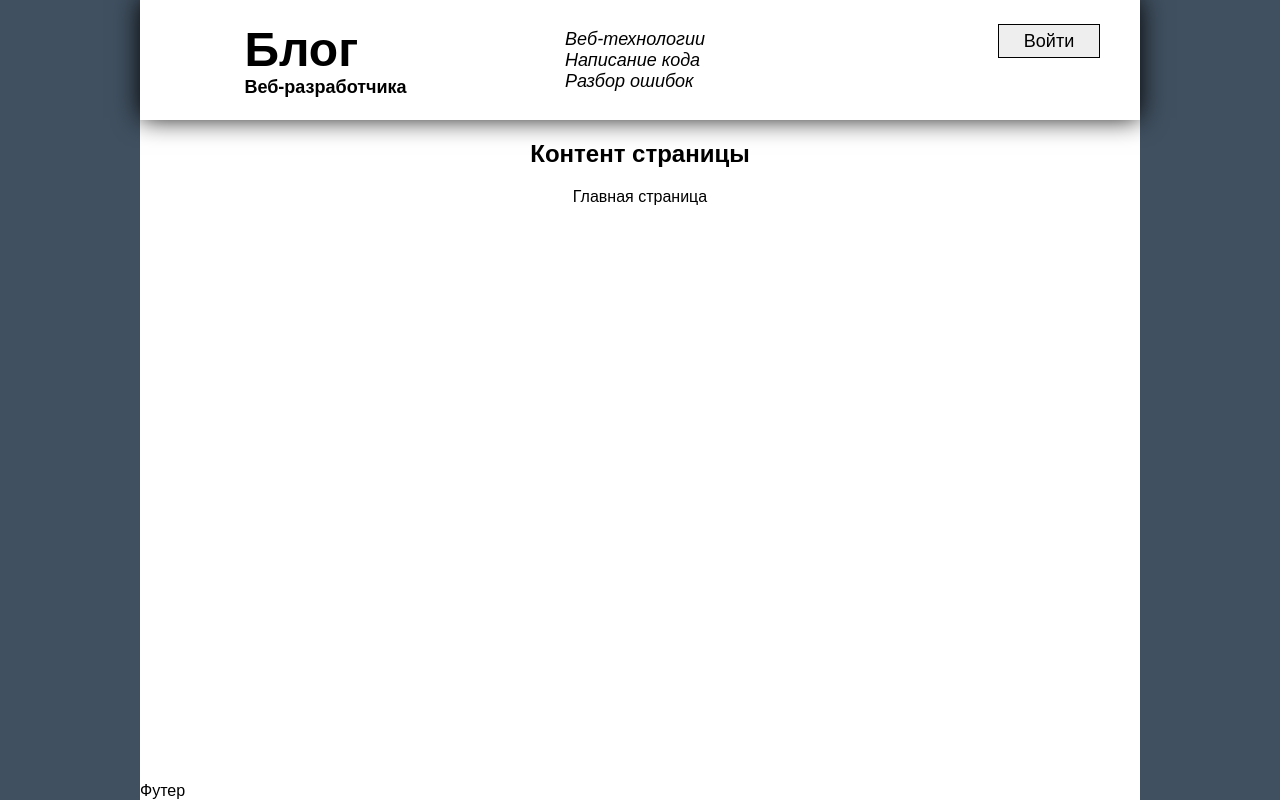
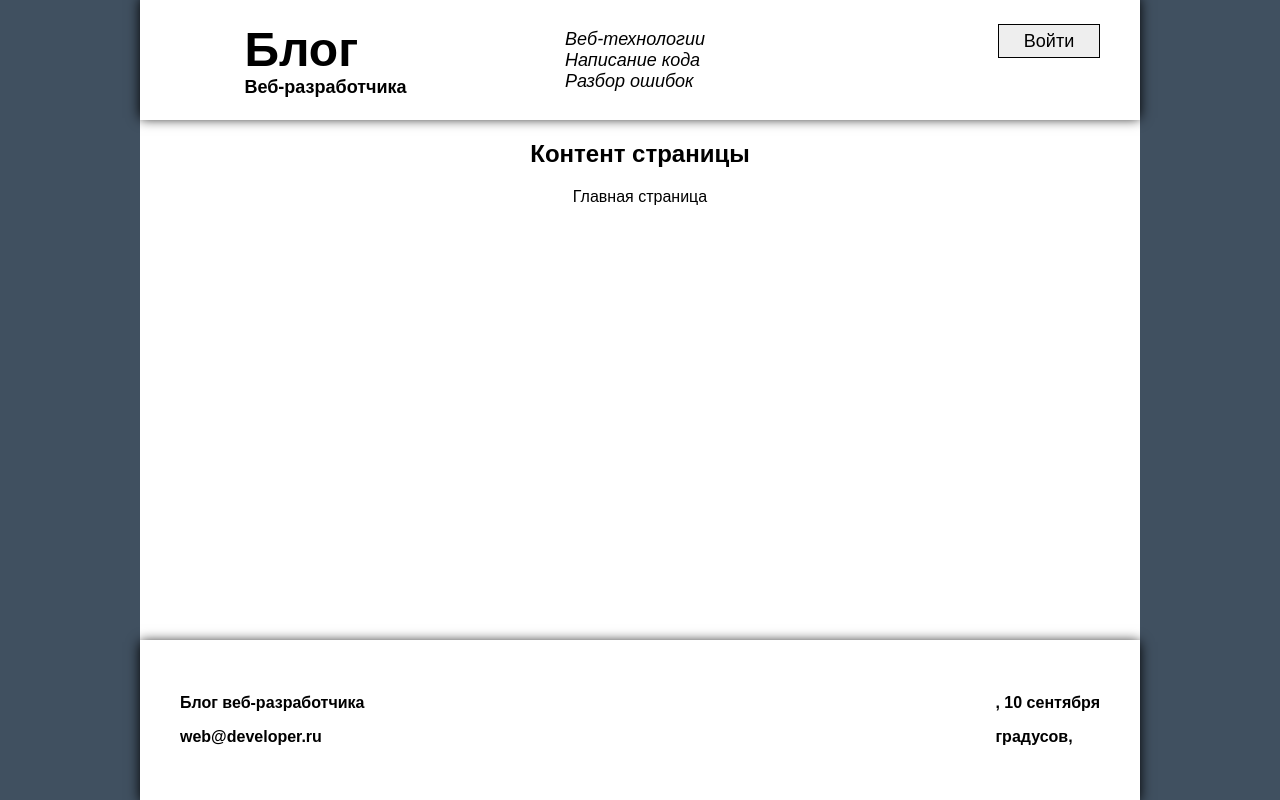
Before and after one commit to andissun1/Blog, a React (Vite) app: page / in a window 1280 px wide. Built offline with nearby package versions, Linux system fonts and the light colour scheme; no server answers; a web font is replaced by a local one.

Commit message:
Добавлен футер

```diff
--- a/src/Blog.jsx
+++ b/src/Blog.jsx
@@ -1,6 +1,7 @@
 import styled from 'styled-components';
 import { Header } from './components/Header';
 import { Outlet } from 'react-router';
+import { Footer } from './components/Footer';
 
 const Content = styled.div`
   text-align: center;
@@ -21,8 +22,6 @@ const BlogContainer = styled.div`
   margin: auto;
 `;
 
-const Footer = () => <div>Футер</div>;
-
 function BlogLayuot() {
   return (
     <BlogContainer>
--- /dev/null
+++ b/src/components/Footer.jsx
@@ -0,0 +1,51 @@
+import { useEffect, useState } from 'react';
+import styled from 'styled-components';
+
+// ----- Стили -----
+export const Footer = styled(FooterContainer)`
+  display: flex;
+  justify-content: space-between;
+  align-items: center;
+  height: 120px;
+  padding: 20px 40px;
+  background-color: white;
+  box-shadow: 0 2px 12px black;
+  font-weight: bold;
+`;
+
+// ----- Компонент ------
+function FooterContainer({ className }) {
+  const [city, setCity] = useState('');
+  const [temp, setTemp] = useState('');
+  const [descripWeather, setDescripWeather] = useState('');
+
+  useEffect(() => {
+    fetch(
+      'https://api.openweathermap.org/data/2.5/weather?q=Moscow&lang=ru&units=metric&appid=15249c1049324c36f8dfce1ec69bb3a6'
+    )
+      .then((res) => res.json())
+      .then(({ name, main, weather }) => {
+        setCity(name);
+        setTemp(Math.round(main.temp));
+        setDescripWeather(weather[0].description);
+      });
+  }, []);
+
+  return (
+    <footer className={className}>
+      <div>
+        <p>Блог веб-разработчика</p>
+        <p>web@developer.ru</p>
+      </div>
+
+      <div>
+        <p>
+          {city}, {new Date().toLocaleString('ru', { day: 'numeric', month: 'long' })}
+        </p>
+        <p>
+          {temp} градусов, {descripWeather}
+        </p>
+      </div>
+    </footer>
+  );
+}
--- a/src/components/Header.jsx
+++ b/src/components/Header.jsx
@@ -111,6 +111,6 @@ export const Header = styled(HeaderContainer)`
   justify-content: space-between;
   align-items: center;
 
-  box-shadow: 0 -2px 25px black;
+  box-shadow: 0 -2px 12px black;
   background-color: white;
 `;
```
